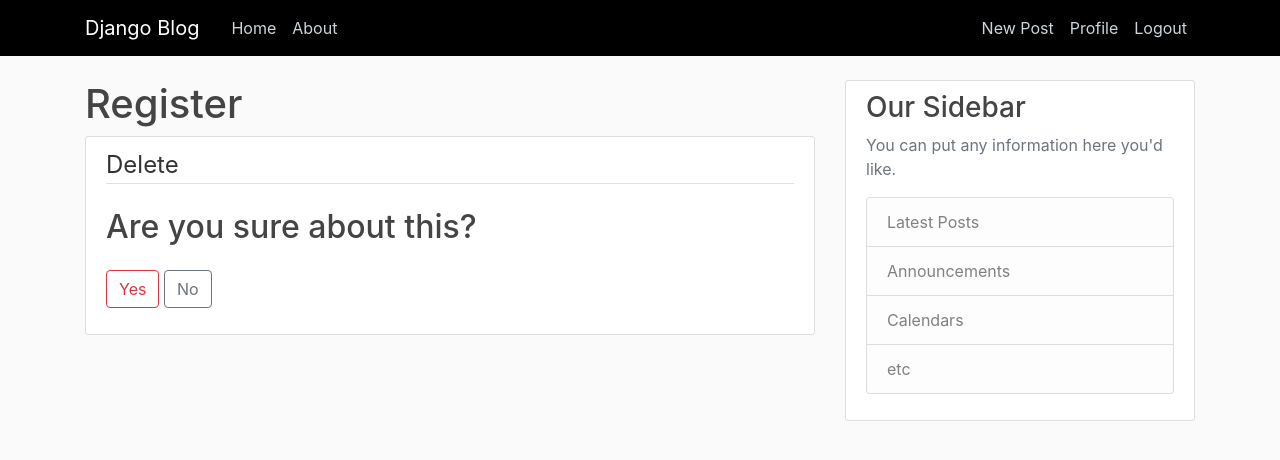
After one commit to Al-Names/Social-Blog-with-Django, a Django app: page /post/1/delete in a window 1280 px wide. The commit adds this page. Shown: the top 460 px of the page. Run offline with Django 3.2, Linux system fonts and the light colour scheme; a user stored in the database is signed in; data comes from the database, SQL or seed files in the repository; both versions use the stored data as it was after the commit; some libraries are stand-ins or nearby versions.

Commit message:
crud complete

```diff
--- a/blog/static/blog/main.css
+++ b/blog/static/blog/main.css
@@ -13,7 +13,7 @@ ul {
 }
 
 .bg-steel {
-  background-color: #5f788a;
+  background-color: #000000 !important;
 }
 
 .site-header .navbar-nav .nav-link {
--- a/blog/templates/blog/base.html
+++ b/blog/templates/blog/base.html
@@ -29,6 +29,7 @@
             <!-- Navbar Right Side -->
             <div class="navbar-nav">
                 {% if user.is_authenticated %}
+                    <a class="nav-item nav-link" href="{% url 'post-create' %}">New Post</a>
                     <a class="nav-item nav-link" href="{% url 'profile' %}">Profile</a>
                     <a class="nav-item nav-link" href="{% url 'logout' %}">Logout</a>
                 {% else %}
--- /dev/null
+++ b/blog/templates/blog/post_confirm_delete.html
@@ -0,0 +1,19 @@
+{% extends "blog/base.html" %}
+
+{% block content %}
+    <h1>Register</h1>
+    <div class="content-section">
+        <form method="POST">
+            {% csrf_token %}
+
+            <fieldset class="form-group">
+                <legend class="border-bottom mb-4">Delete</legend>
+                <h2>Are you sure about this?</h2>
+            </fieldset>
+            <div class="form-group">
+                <button class="btn btn-outline-danger" type="submit">Yes</button>
+                <a class="btn btn-outline-secondary" href="[% url 'post-detail' object.id }}">No</a>
+            </div>
+        </form>
+    </div>
+{% endblock content %}
--- a/blog/templates/blog/post_detail.html
+++ b/blog/templates/blog/post_detail.html
@@ -8,6 +8,12 @@
         <div class="article-metadata">
           <a class="mr-2" href="#">{{ object.author }}</a>
           <small class="text-muted">{{ object.date_posted|date:"F d, Y" }}</small>
+            {% if object.author == user %}
+                <div>
+                    <a class="btn btn-secondary btn-sm mt-1 mb-1" href="{% url 'post-update' object.id %}">Edit</a>
+                    <a class="btn btn-danger btn-sm mt-1 mb-1" href="{% url 'post-delete' object.id %}">Delete</a>
+                </div>
+            {% endif %}
         </div>
         <h2 class="article-title">{{ object.title }}</h2>
         <p class="article-content">{{ object.content }}</p>
--- a/blog/urls.py
+++ b/blog/urls.py
@@ -1,12 +1,14 @@
 from django.urls import path
 from . import views
-from .views import PostListView, PostDetailView, PostCreateView
+from .views import PostListView, PostDetailView, PostCreateView, PostUpdateView, PostDeleteView
 
 urlpatterns = [
     path('', PostListView.as_view(), name='blog-home'),
 
     path('post/<int:pk>', PostDetailView.as_view(), name='post-detail'),
     path('post/new', PostCreateView.as_view(), name='post-create'),
+    path('post/<int:pk>/update', PostUpdateView.as_view(), name='post-update'),
+    path('post/<int:pk>/delete', PostDeleteView.as_view(), name='post-delete'),
     path('about/', views.about, name='blog-about'),
 
 ]
--- a/blog/views.py
+++ b/blog/views.py
@@ -1,7 +1,7 @@
 from django.shortcuts import render
 from .models import Post
-from django.views.generic import ListView, DetailView, CreateView
-from django.contrib.auth.mixins import LoginRequiredMixin
+from django.views.generic import ListView, DetailView, CreateView, UpdateView, DeleteView
+from django.contrib.auth.mixins import LoginRequiredMixin, UserPassesTestMixin
 
 def home(request):
     context = {
@@ -30,5 +30,33 @@ class PostCreateView(LoginRequiredMixin, CreateView):
         return super().form_valid(form)
 
 
+class PostUpdateView(LoginRequiredMixin, UserPassesTestMixin, UpdateView):
+    model = Post
+    fields = ['title', 'content']
+
+    def form_valid(self, form):
+        form.instance.author = self.request.user
+        return super().form_valid(form)
+
+    def test_func(self):
+        post = self.get_object()
+        if self.request.user == post.author:
+            return True
+        return False
+
+
+class PostDeleteView(LoginRequiredMixin, UserPassesTestMixin, DeleteView):
+    model = Post
+    success_url = '/'
+
+    def test_func(self):
+        post = self.get_object()
+        if self.request.user == post.author:
+            return True
+        return False
+
+
+
+
 def about(request):
     return render(request, 'blog/about.html', {'title': 'About' })
```
Also changed, not shown: db.sqlite3.
